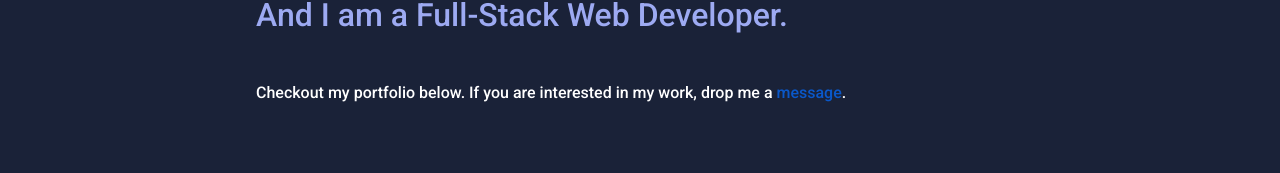
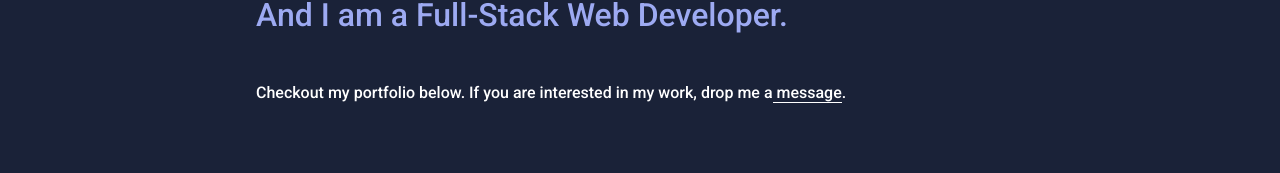
Before and after one commit to abhiram-satha/portfolio, a React (Create React App) app: page / in a window 1280 px wide. In both pictures the pointer is over the link "message". Shown: the part 393-566 px from the top of the page. Built offline with nearby package versions, Linux system fonts and the light colour scheme.

Commit message:
Adding underline message

```diff
--- a/src/App.css
+++ b/src/App.css
@@ -81,6 +81,11 @@ h1.title-style {
   text-decoration: none;
 }
 
+.para-text:hover {
+  color: #ffffff;
+  border-bottom: #ffffff solid 1px;
+}
+
 .intro-homepage {
   color: #9DAAF2;
 }
```
